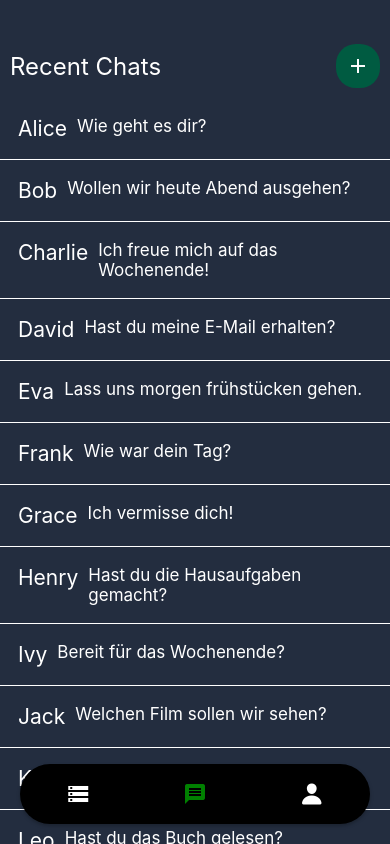
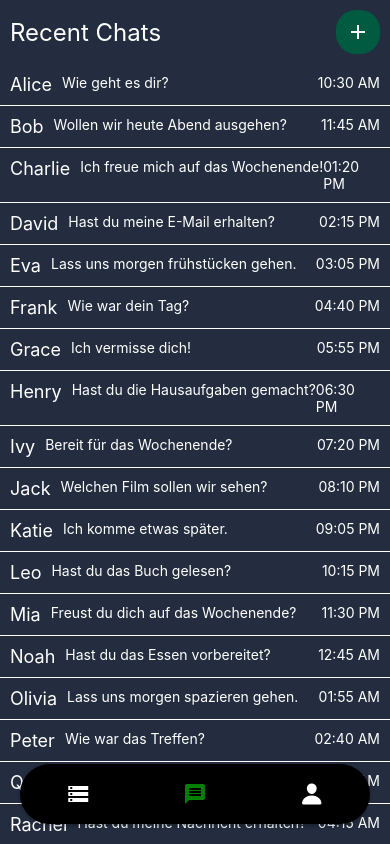
Before and after one commit to xxxCam900xxx/M426_AkwardSilents_frontend, a React Native app: screen /Navbar in a window 390 px wide. Built offline with nearby package versions, Linux system fonts and the light colour scheme.

Commit message:
add time

```diff
--- a/src/pages/FriendsPage.jsx
+++ b/src/pages/FriendsPage.jsx
@@ -27,20 +27,25 @@ const recentChats = [
 
 function FriendsPage() {
     return (
-        <View style={{ flex: 1, backgroundColor: '#232D3F', paddingTop: 34 }}>
+        <View style={{ flex: 1, backgroundColor: '#232D3F' }}>
+            {/* Header mit Titel und Add Contact Button */}
             <View style={{ flexDirection: 'row', justifyContent: 'space-between', alignItems: 'center', padding: 10 }}>
                 <Text style={{ color: 'white', fontSize: 24 }}>Recent Chats</Text>
                 <TouchableOpacity style={{ backgroundColor: '#005B41', padding: 10, borderRadius: 20 }}>
                     <MaterialIcons name="add" size={24} color="white" />
                 </TouchableOpacity>
             </View>
+            {/* Chat-Liste */}
             <FlatList
                 data={recentChats}
                 keyExtractor={(item) => item.id}
                 renderItem={({ item }) => (
-                    <View style={{ flexDirection: 'row', padding: 18, borderBottomWidth: 1, borderColor: 'white' }}>
-                        <Text style={{ color: 'white', fontSize: 21 }}>{item.name}</Text>
-                        <Text style={{ color: 'white', fontSize: 17, marginLeft: 10 }}>{item.lastMessage}</Text>
+                    <View style={{ flexDirection: 'row', justifyContent: 'space-between', padding: 10, borderBottomWidth: 1, borderColor: 'white' }}>
+                        <View style={{ flexDirection: 'row' }}>
+                            <Text style={{ color: 'white', fontSize: 18 }}>{item.name}</Text>
+                            <Text style={{ color: 'white', fontSize: 14, marginLeft: 10 }}>{item.lastMessage}</Text>
+                        </View>
+                        <Text style={{ color: 'white', fontSize: 14 }}>{item.time}</Text>
                     </View>
                 )}
             />
```
